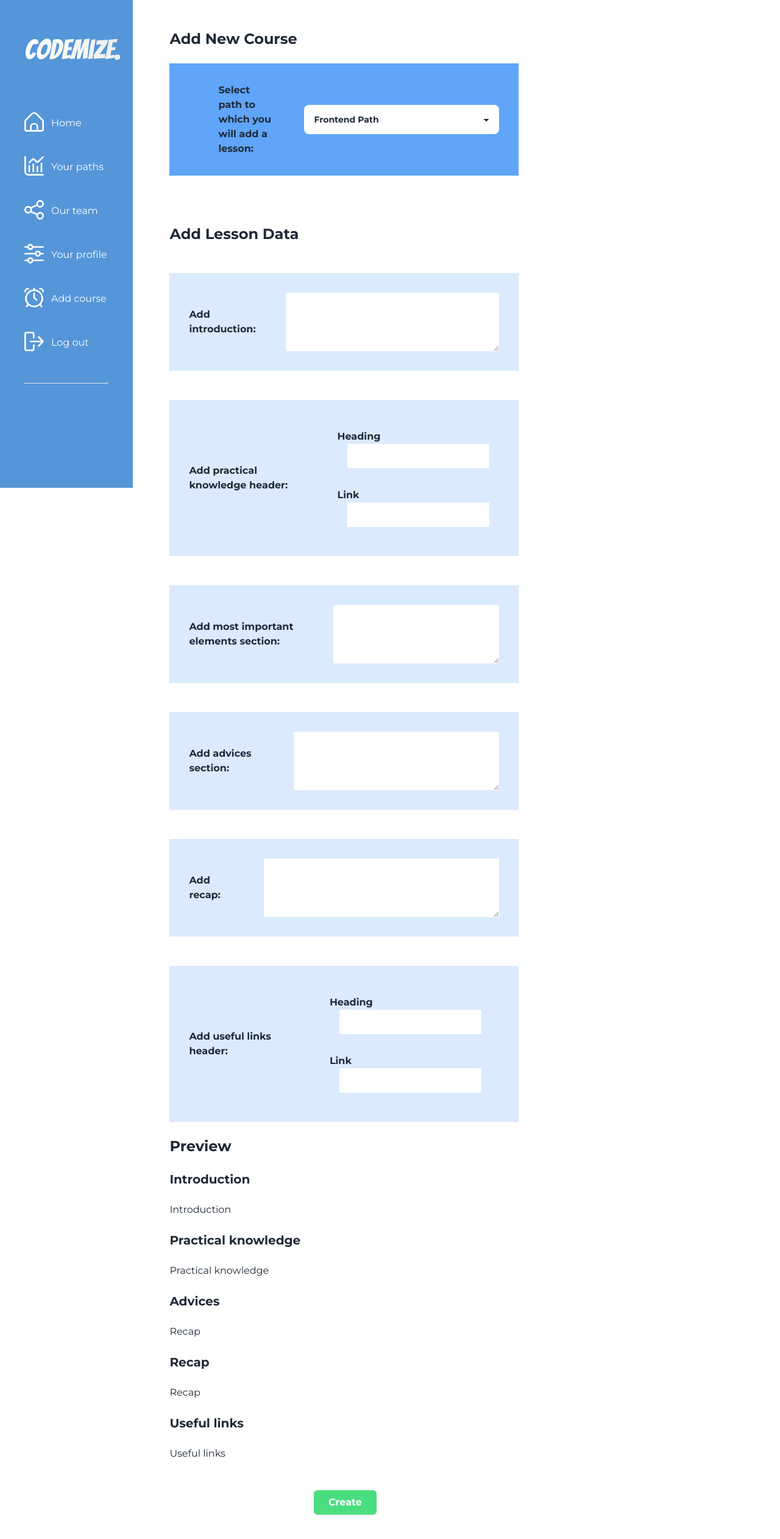
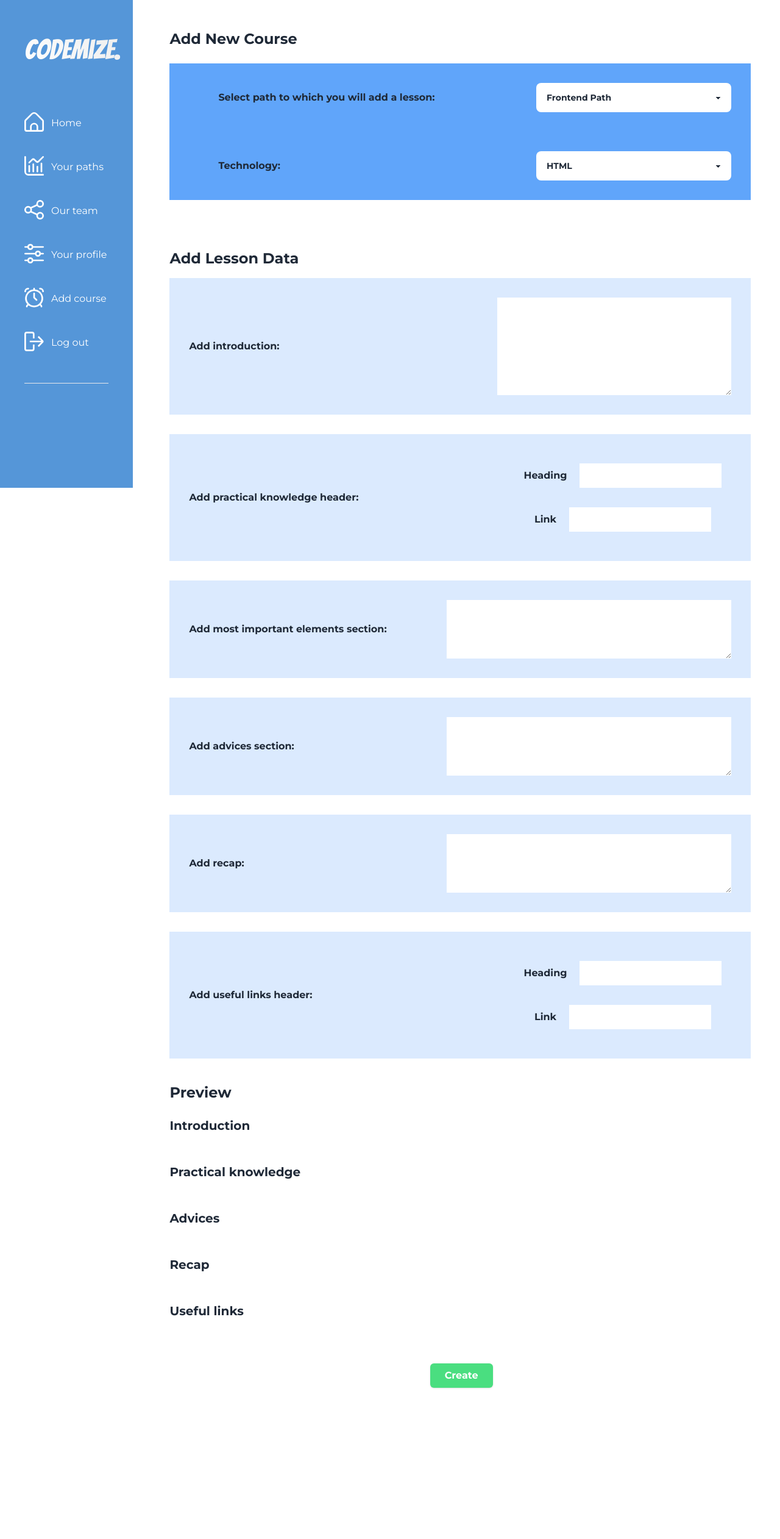
Before and after one commit to a-lukasiewicz/codemize, a Vue app: page /add-course in a window 1280 px wide. Shown: the top 2524 px of the page at 61% size. After the commit the page ends 2376 px from the top, so only its background shows below. Built offline with nearby package versions, Linux system fonts and the light colour scheme; no server answers; sample sign-in values are in the browser's storage.

Commit message:
add redirect + preview logic while creating a lesson

```diff
--- a/src/views/Authorized/AddNewCourse.vue
+++ b/src/views/Authorized/AddNewCourse.vue
@@ -2,31 +2,57 @@
   <AuthorizedTemplate>
     <h3 class="mt-6 mb-6 text-2xl font-semibold">Add New Course</h3>
 
-    <div class="w-3/5 mb-20">
-      <div class="flex items-center justify-between p-8 bg-blue-400">
-        <h1 class="mx-12 font-bold">Select path to which you will add a lesson:</h1>
+    <div class="mb-20">
+      <div
+        class="flex flex-col items-center p-2 bg-blue-400 lg:flex-row lg:justify-between lg:p-8"
+      >
+        <h1 class="mx-1 font-bold lg:mx-12">
+          Select path to which you will add a lesson:
+        </h1>
         <select class="w-full max-w-xs select">
           <option>Frontend Path</option>
           <option>Backend Path</option>
           <option>DevOps Path</option>
         </select>
       </div>
+      <div
+        class="flex flex-col items-center p-2 bg-blue-400 lg:flex-row lg:justify-between lg:p-8"
+      >
+        <h1 class="mx-12 font-bold">Technology:</h1>
+        <select class="w-full max-w-xs select">
+          <option>HTML</option>
+          <option>CSS</option>
+          <option>JavaScript</option>
+          <option>TypeScript</option>
+          <option>React</option>
+          <option>Node.js</option>
+          <option>Python</option>
+          <option>Java</option>
+          <option>Bash</option>
+        </select>
+      </div>
     </div>
 
     <h3 class="mt-6 text-2xl font-semibold">Add Lesson Data</h3>
 
-    <div class="flex flex-col justify-center w-3/5">
-      <div class="flex items-center justify-between p-8 mt-12 bg-blue-100">
-        <h3 class="mr-12 font-bold">Add introduction:</h3>
-        <textarea id="introduction" rows="4" cols="50" maxlength="2000"> </textarea>
+    <div class="flex flex-col justify-center w-full">
+      <div
+        class="flex flex-col justify-center p-4 my-4 bg-blue-100 lg:items-center lg:justify-between lg:p-8 lg:flex-row"
+      >
+        <h3 class="font-bold lg:mr-12">Add introduction:</h3>
+        <textarea class="w-4/5 h-40 lg:w-96" v-model="introduction" id="introduction">
+        </textarea>
       </div>
 
-      <div class="flex items-center justify-between p-8 mt-12 bg-blue-100">
+      <div
+        class="flex flex-col justify-center p-4 my-4 bg-blue-100 lg:items-center lg:justify-between lg:p-8 lg:flex-row"
+      >
         <h3 class="mr-12 font-bold">Add practical knowledge header:</h3>
         <div class="flex flex-col items-center justify-center">
           <label class="p-4 font-bold"
             >Heading
             <input
+              v-model="practical_knowledge_heading"
               class="px-4 py-2 ml-4"
               type="text"
               name="practical_knowledge_heading"
@@ -34,36 +60,50 @@
           </label>
           <label class="p-4 font-bold"
             >Link
-            <input class="px-4 py-2 ml-4" type="text" name="practical_knowledge_link" />
+            <input
+              v-model="practical_knowledge_link"
+              class="px-4 py-2 ml-4"
+              type="text"
+              name="practical_knowledge_link"
+            />
           </label>
         </div>
       </div>
 
-      <div class="flex items-center justify-between p-8 mt-12 bg-blue-100">
+      <div
+        class="flex flex-col justify-center p-4 my-4 bg-blue-100 lg:items-center lg:justify-between lg:p-8 lg:flex-row"
+      >
         <h3 class="mr-12 font-bold">Add most important elements section:</h3>
-        <textarea id="important_element_section" rows="4" cols="50"> </textarea>
+        <textarea v-model="important_element_section" rows="4" cols="50"> </textarea>
       </div>
 
-      <div class="flex items-center justify-between p-8 mt-12 bg-blue-100">
+      <div
+        class="flex flex-col justify-center p-4 my-4 bg-blue-100 lg:items-center lg:justify-between lg:p-8 lg:flex-row"
+      >
         <h3 class="mr-12 font-bold">Add advices section:</h3>
-        <textarea id="advices_section" rows="4" cols="50" maxlength="2000"> </textarea>
+        <textarea v-model="advices_section" rows="4" cols="50" maxlength="2000">
+        </textarea>
       </div>
 
-      <div class="flex items-center justify-between p-8 mt-12 bg-blue-100">
+      <div
+        class="flex flex-col justify-center p-4 my-4 bg-blue-100 lg:items-center lg:justify-between lg:p-8 lg:flex-row"
+      >
         <h3 class="mr-12 font-bold">Add recap:</h3>
-        <textarea id="recap" rows="4" cols="50"> </textarea>
+        <textarea v-model="recap" rows="4" cols="50"> </textarea>
       </div>
 
-      <div class="flex items-center justify-between p-8 mt-12 bg-blue-100">
+      <div
+        class="flex flex-col justify-center p-4 my-4 bg-blue-100 lg:items-center lg:justify-between lg:p-8 lg:flex-row"
+      >
         <h3 class="mr-12 font-bold">Add useful links header:</h3>
         <div class="flex flex-col items-center justify-center">
           <label class="p-4 font-bold"
             >Heading
-            <input class="px-4 py-2 ml-4" type="text" name="useful_links_header" />
+            <input class="px-4 py-2 ml-4" type="text" v-model="useful_links_header" />
           </label>
           <label class="p-4 font-bold"
             >Link
-            <input class="px-4 py-2 ml-4" type="text" name="useful_links" />
+            <input class="px-4 py-2 ml-4" type="text" v-model="useful_links" />
           </label>
         </div>
       </div>
@@ -71,22 +111,24 @@
       <h3 class="mt-6 text-2xl font-semibold">Preview</h3>
 
       <h3 class="mt-6 mb-6 text-xl font-semibold">Introduction</h3>
-      <div>Introduction</div>
+      <div>{{ introduction }}</div>
       <h3 class="mt-6 mb-6 text-xl font-semibold">Practical knowledge</h3>
-      <div>Practical knowledge</div>
+      <h3>{{ practical_knowledge_heading }}</h3>
+      <p>{{ practical_knowledge_link }}</p>
       <h3 class="mt-6 mb-6 text-xl font-semibold">Advices</h3>
-      <div>Recap</div>
+      <div>{{ advices_section }}</div>
       <h3 class="mt-6 mb-6 text-xl font-semibold">Recap</h3>
-      <div>Recap</div>
+      <div>{{ recap }}</div>
       <div>
         <h3 class="mt-6 mb-6 text-xl font-semibold">Useful links</h3>
-        <div>Useful links</div>
+        <h3>{{ useful_links_header }}</h3>
+        <div>{{ useful_links }}</div>
       </div>
 
       <div class="flex justify-center mt-12">
         <Button
           class="ml-2 text-sm text-white bg-green-400 md:text-base"
-          @click="$router.go(-1)"
+          @click="createLesson"
           >Create</Button
         >
       </div>
@@ -95,6 +137,27 @@
 </template>
 
 <script setup lang="ts">
+import { ref } from "vue";
 import AuthorizedTemplate from "./AuthorizedTemplate.vue";
+import { createToastFunction } from "@/helpers/createToast";
+import { router } from "@/router";
 import Button from "@/components/atoms/Button.vue";
+
+const introduction = ref("");
+const practical_knowledge_heading = ref("");
+const practical_knowledge_link = ref("");
+const important_element_section = ref("");
+const advices_section = ref("");
+const recap = ref("");
+const useful_links_header = ref("");
+const useful_links = ref("");
+
+const createLesson = () => {
+  try {
+    createToastFunction("Lesson created successfully.", "success");
+    router.push("/home");
+  } catch (error) {
+    console.error(error);
+  }
+};
 </script>
```
